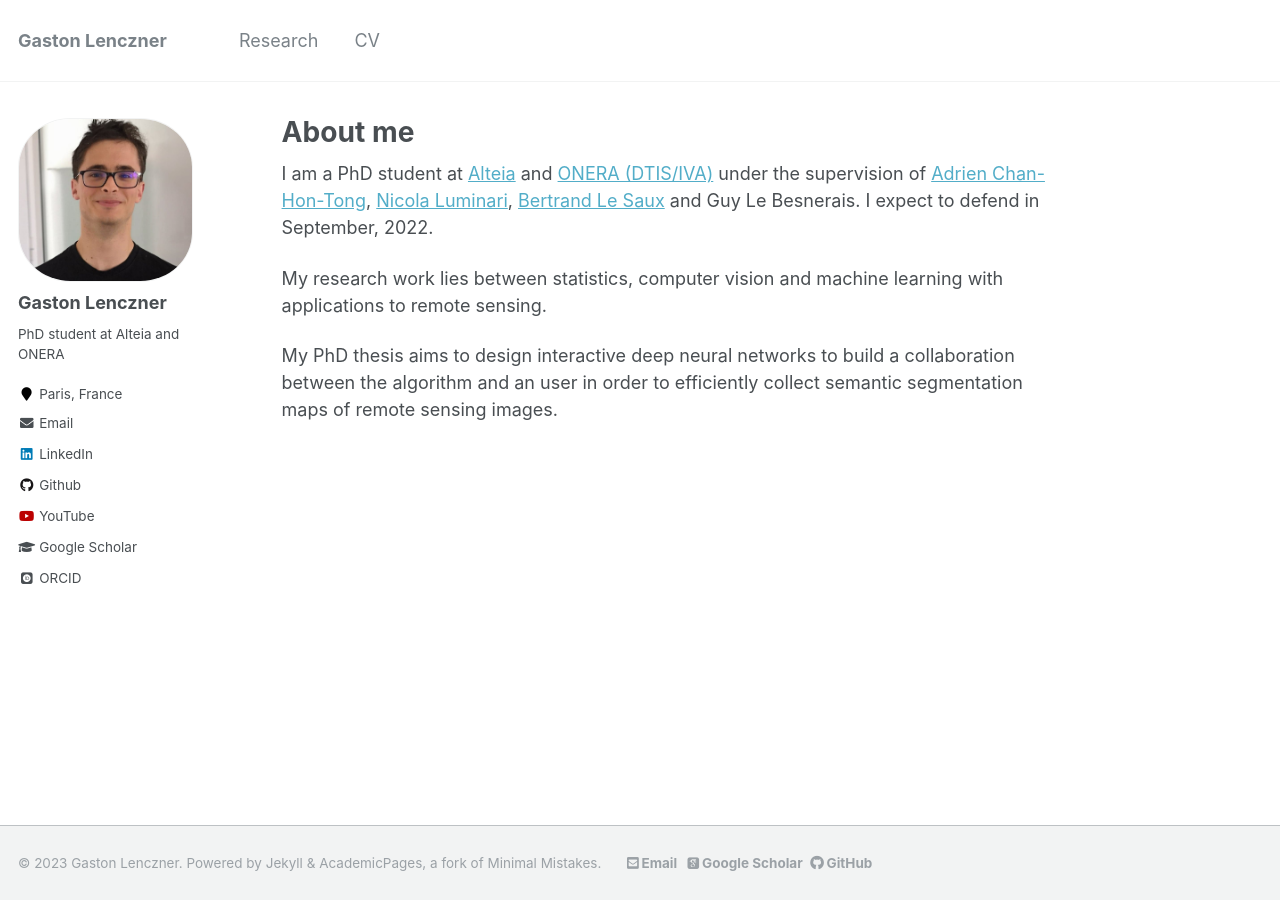
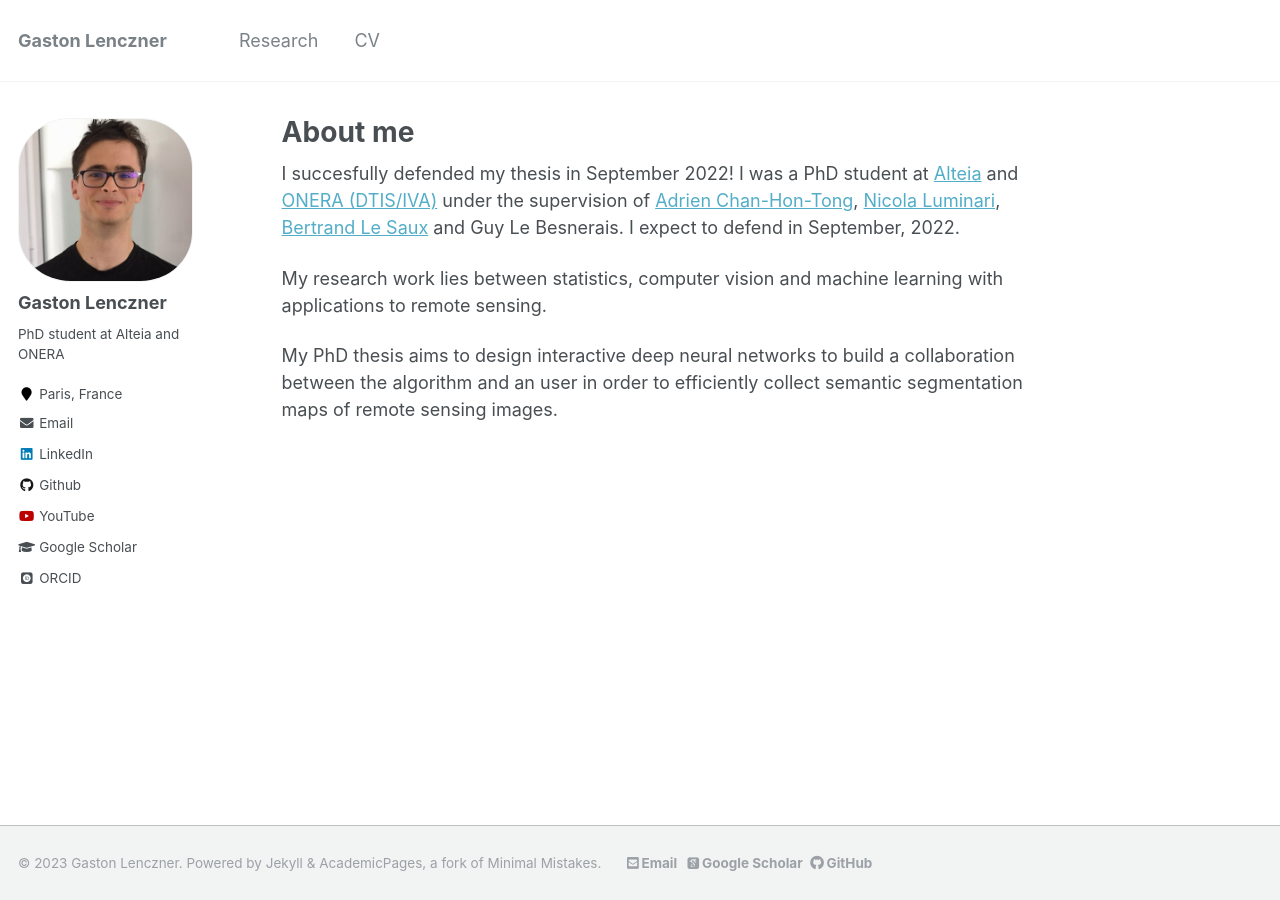
Before and after one commit to gaslen/gaslen.github.io, a Jekyll site: the page built from _pages/about.md, in a window 1280 px wide. Built offline with Jekyll 4.4.1, drawn with Linux system fonts in a browser that asks for light colours; some web fonts are replaced.

Commit message:
Update about.md

```diff
--- a/_pages/about.md
+++ b/_pages/about.md
@@ -7,7 +7,7 @@ redirect_from:
   - /about/
   - /about.html
 ---
-I am a PhD student at [Alteia](https://alteia.com/) and [ONERA (DTIS/IVA)](https://www.onera.fr/) under the supervision of [Adrien Chan-Hon-Tong](https://www.onera.fr/en/staff/adrien-chan-hon-tong), [Nicola Luminari](https://www.linkedin.com/in/nicola-luminari-0a873a31/?originalSubdomain=fr), [Bertrand Le Saux](https://blesaux.github.io/) and Guy Le Besnerais. I expect to defend in September, 2022.
+I succesfully defended my thesis in September 2022! I was a PhD student at [Alteia](https://alteia.com/) and [ONERA (DTIS/IVA)](https://www.onera.fr/) under the supervision of [Adrien Chan-Hon-Tong](https://www.onera.fr/en/staff/adrien-chan-hon-tong), [Nicola Luminari](https://www.linkedin.com/in/nicola-luminari-0a873a31/?originalSubdomain=fr), [Bertrand Le Saux](https://blesaux.github.io/) and Guy Le Besnerais. I expect to defend in September, 2022.
 
 My research work lies between statistics, computer vision and machine learning with applications to remote sensing.
 
```
